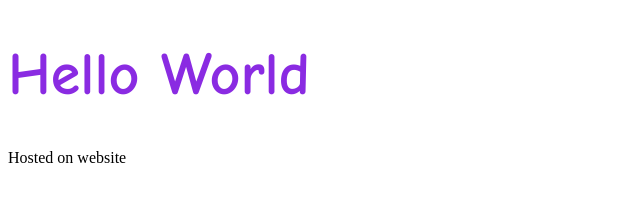
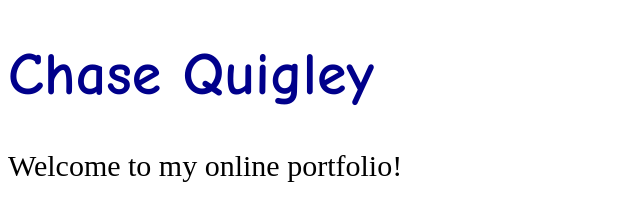
Before and after one commit to ChaseQ9/ChaseQ9.github.io, a plain HTML site: page index.html in a window 1280 px wide. Shown: the whole page, without its empty margins (0-640 px from the left). Drawn offline with Linux system fonts and the light colour scheme.

Commit message:
update to style

```diff
--- a/index.html
+++ b/index.html
@@ -1,10 +1,10 @@
 <!DOCTYPE HTML>
 <html>
 <link rel="StyleSheet" href="design.css">
-    <h1>
-        Hello World
+    <h1 style="color:darkblue", style="text-align:center">
+        Chase Quigley
     </h1>
-    <p>
-        Hosted on website
+    <p style="font-size:30px", style="text-align:center">
+        Welcome to my online portfolio!
     </p>
 </html>
```
